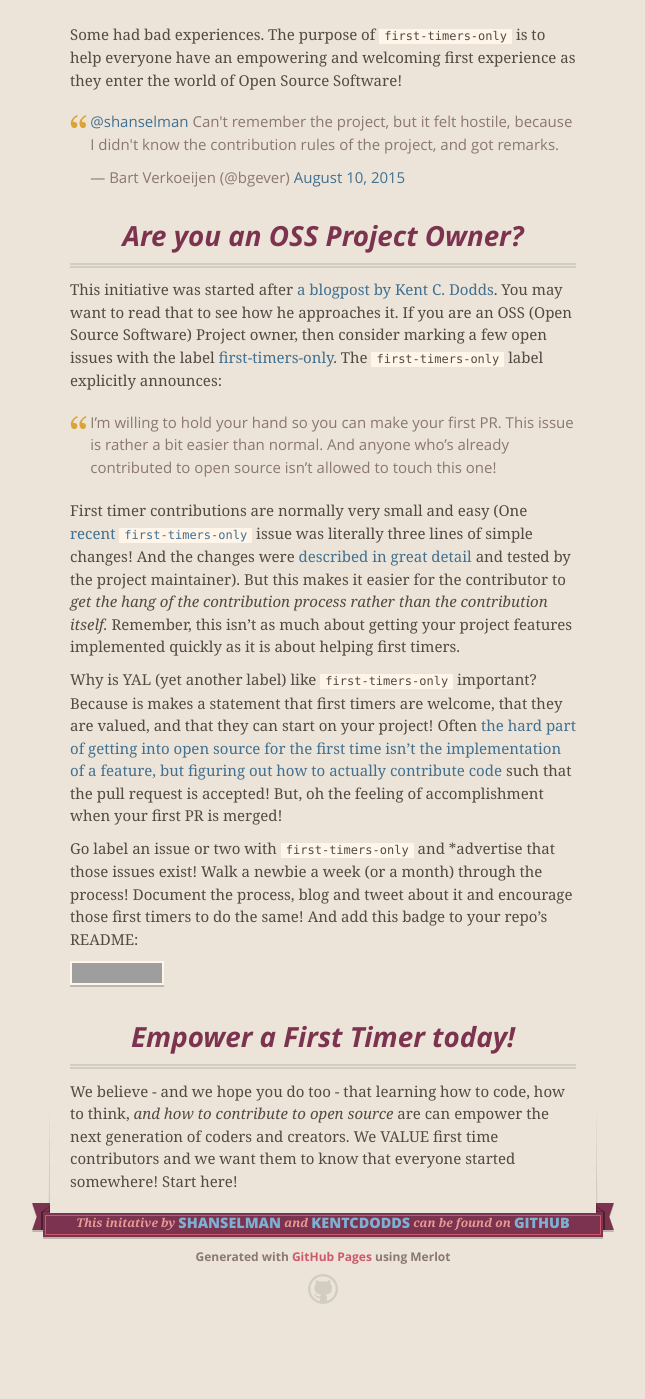
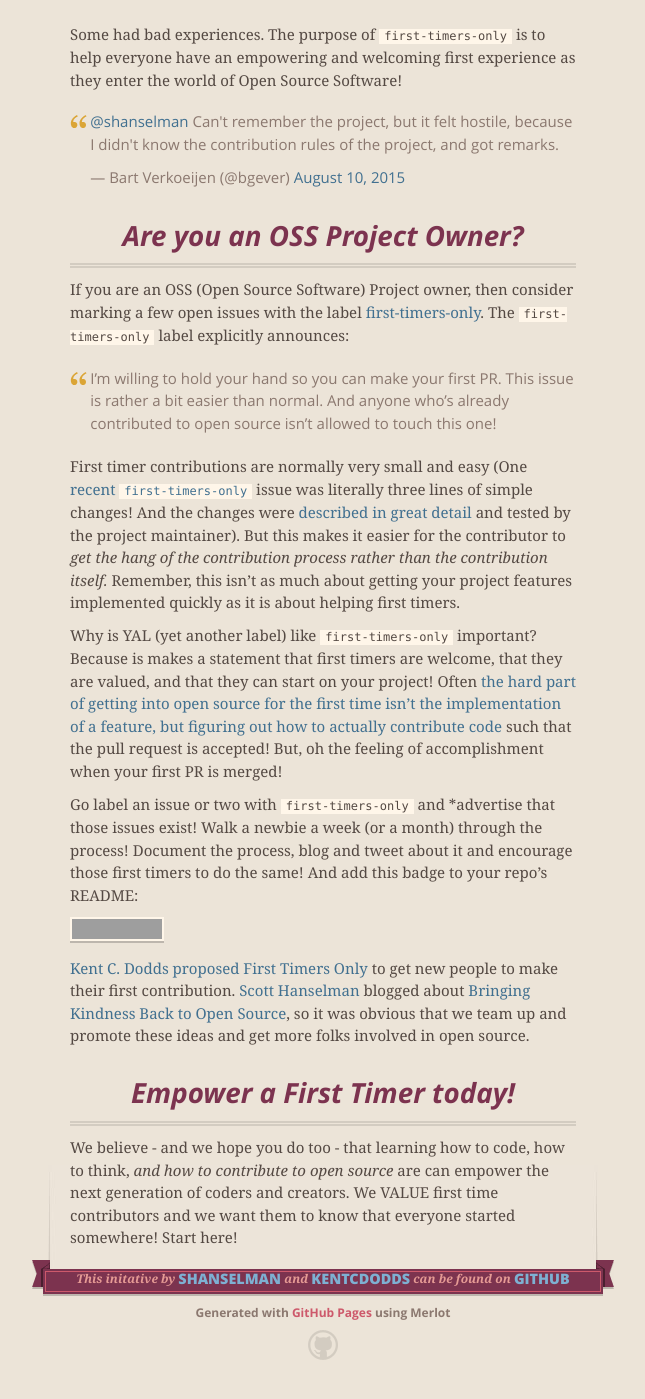
Before and after one commit to shanselman/firsttimersonly, a Jekyll site: the page built from index.md, in a window 1280 px wide and 1400 px high, scrolled down 1531 px. Shown: the whole window, without its empty margins (317-962 px from the left). Built offline with Jekyll 4.4.1, drawn with Linux system fonts in a browser that asks for light colours; nearby versions of some CDN libraries; Markdown is read by kramdown in place of the engine named in the settings; comment, search, counter and statistics services are not loaded; before the commit the page ends 2875 px from its top, so only the background shows below that; grey boxes are pictures that could not be loaded.

Commit message:
Update index.md

```diff
--- a/index.md
+++ b/index.md
@@ -34,7 +34,7 @@ Some had bad experiences. The purpose of `first-timers-only` is to help everyone
 
 ### Are you an OSS Project Owner?
 
-This initiative was started after [a blogpost by Kent C. Dodds](https://medium.com/@kentcdodds/first-timers-only-78281ea47455). You may want to read that to see how he approaches it. If you are an OSS (Open Source Software) Project owner, then consider marking a few open issues with the label [first-timers-only](https://github.com/search?q=label%3Afirst-timers-only). The `first-timers-only` label explicitly announces:
+If you are an OSS (Open Source Software) Project owner, then consider marking a few open issues with the label [first-timers-only](https://github.com/search?q=label%3Afirst-timers-only). The `first-timers-only` label explicitly announces:
 
 > I'm willing to hold your hand so you can make your first PR. This issue is rather a bit easier than normal.
 > And anyone who's already contributed to open source isn't allowed to touch this one!
@@ -47,6 +47,8 @@ Go label an issue or two with `first-timers-only` and *advertise that those issu
 
 [![first-timers-only](https://img.shields.io/badge/first--timers--only-friendly-blue.svg?style=flat-square)](http://www.firsttimersonly.com/)
 
+[Kent C. Dodds proposed First Timers Only](https://medium.com/@kentcdodds/first-timers-only-78281ea47455) to get  new people to make their first contribution. [Scott Hanselman](http://hanselman.com) blogged about [Bringing Kindness Back to Open Source](http://www.hanselman.com/blog/BringKindnessBackToOpenSource.aspx), so it was obvious that we team up and promote these ideas and get more folks involved in open source.
+
 ### Empower a First Timer today!
 We believe - and we hope you do too - that learning how to code, how to think, *and* _how to contribute to open source_ are can empower the next generation of coders and creators. We VALUE first time contributors and we want them to know that everyone started somewhere! Start here!
 
```
